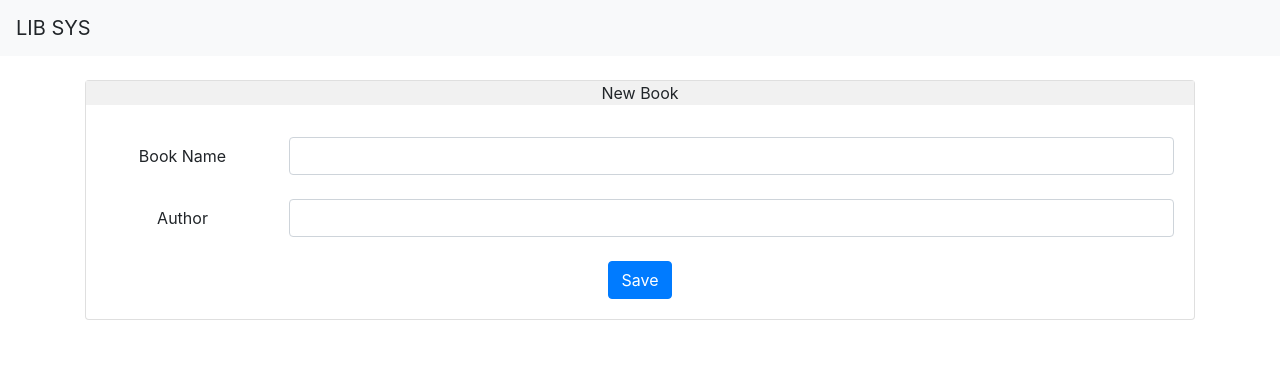
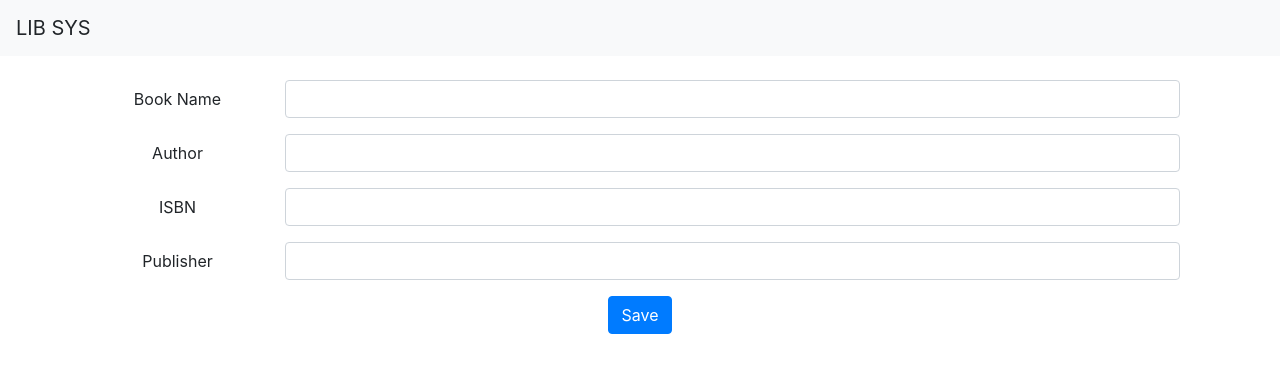
Before and after one commit to tuncayuzun/libsys, a React (Create React App) app: page / in a window 1280 px wide. Shown: the top 372 px of the page. Built offline with nearby package versions, Linux system fonts and the light colour scheme.

Commit message:
NewBook form updated

```diff
--- a/src/components/NewBook.js
+++ b/src/components/NewBook.js
@@ -1,5 +1,5 @@
 import React, {Component} from 'react';
-import {Card, CardTitle, CardBody, Row, Col, Label, Input, Button} from "reactstrap";
+import { Col, Label, Input, Button, Form, FormGroup, Container} from "reactstrap";
 
 class NewBook extends Component {
 
@@ -30,35 +30,35 @@ class NewBook extends Component {
 
         const {bookName}=this.state;
         return (
-            <div>
-                <Card>
-                    <CardTitle style={{backgroundColor: '#f1f1f1'}}>
-                        New Book
-                    </CardTitle>
-                    <CardBody>
-                        <Row>
-                            <Label  sm="2" size="md">Book Name</Label>
-                            <Col>
-                                <Input type="text" name="bookName" onChange={e=>this.handleBook(e)} />
-                            </Col>
-                        </Row>
-                        <br/>
-                        <Row>
-                            <Label  sm="2" size="md">Author</Label>
-                            <Col>
-                                <Input type="text" name="author" onChange={e=>this.handleBook(e)} />
-                            </Col>
-                        </Row>
-                        <br/>
-                        <Row>
-                            <Col>
-                                <Button color="primary" size="md" onClick={this.saveNewBook}>Save</Button>
-                            </Col>
-                        </Row>
-                    </CardBody>
-
-                </Card>
-            </div>
+            <Container>
+                <Form>
+                    <FormGroup row>
+                        <Label sm="2">Book Name</Label>
+                        <Col sm="10">
+                            <Input type="text" name="bookName" />
+                        </Col>
+                    </FormGroup>
+                    <FormGroup row>
+                        <Label  sm="2">Author</Label>
+                        <Col sm="10">
+                            <Input type="text" name="author"/>
+                        </Col>
+                    </FormGroup>
+                    <FormGroup row>
+                        <Label sm="2">ISBN</Label>
+                        <Col sm="10">
+                            <Input type="number" name="isbn" />
+                        </Col>
+                    </FormGroup>
+                    <FormGroup row>
+                        <Label sm="2">Publisher</Label>
+                        <Col sm="10">
+                            <Input type="text" name="publisher" />
+                        </Col>
+                    </FormGroup>
+                    <Button color="primary">Save</Button>
+                </Form>
+            </Container>
         );
     }
 }
```
